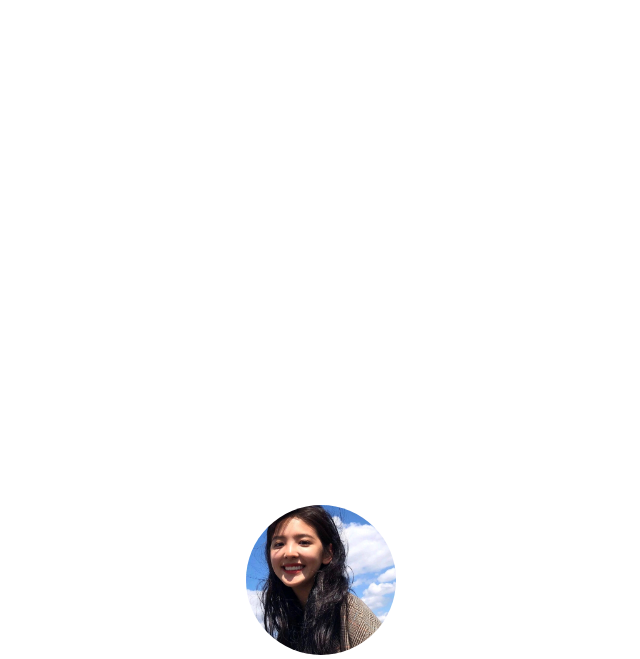
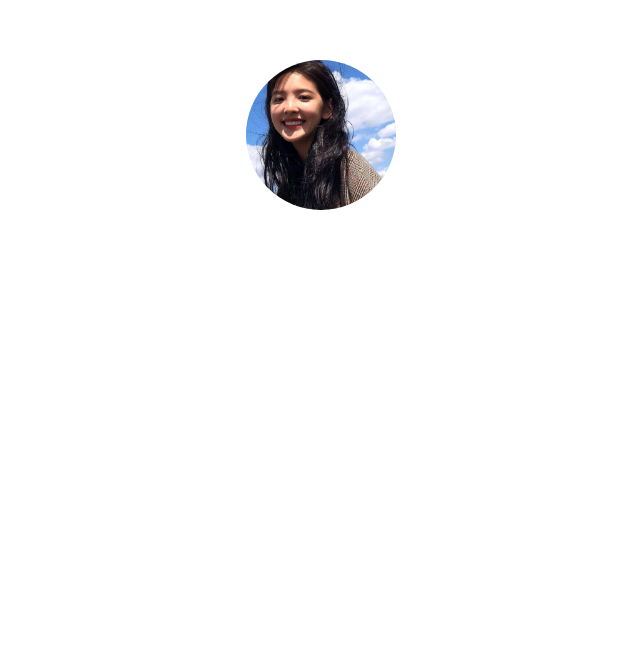
Before and after one commit to zebyd/index, a plain HTML site: page index.html in a window 1280 px wide. Shown: the part 268-927 px from the top of the page, without its empty margins (319-959 px from the left). After the commit the page ends 800 px from the top, so only its background shows below. Drawn offline with Linux system fonts and the light colour scheme.

Commit message:
Update index.html

```diff
--- a/index.html
+++ b/index.html
@@ -15,7 +15,7 @@
         }
         .avatar-container {
             text-align: center;
-            margin-top: 900px; /* 调整头像上方的间距 */
+            margin-top: 10px; /* 调整头像上方的间距 */
         }
         .avatar {
             width: 150px; /* 设置头像大小 */
```
